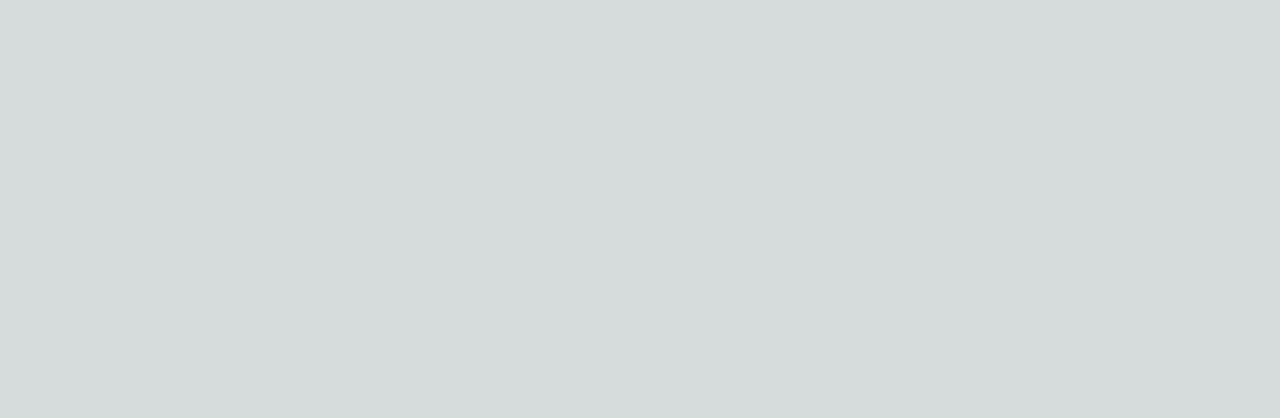
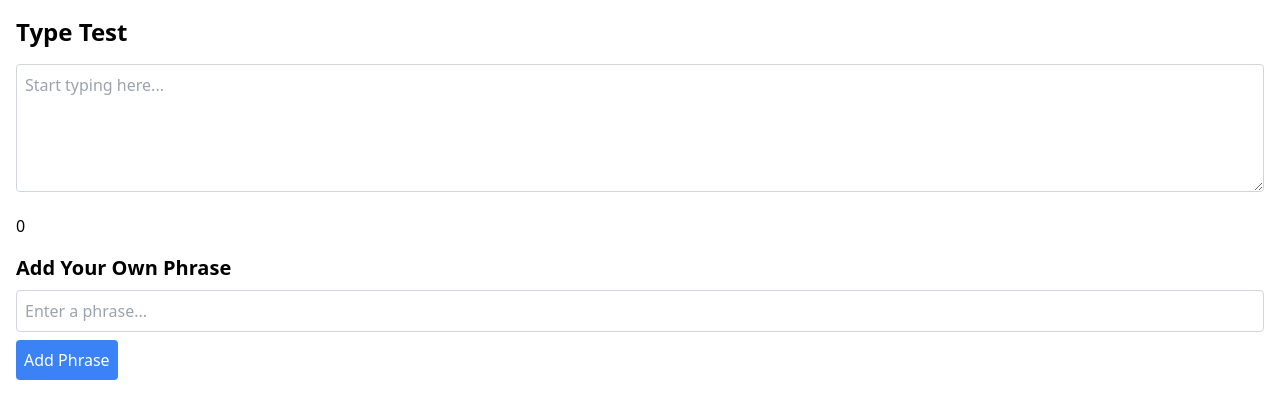
Before and after one commit to JainCK/wpm-game, a Next.js app: page / in a window 1280 px wide. Shown: the top 418 px of the page. Built offline with nearby package versions, Linux system fonts and the light colour scheme.

Commit message:
first debug and test completed

```diff
--- a/app/globals.css
+++ b/app/globals.css
@@ -1,33 +1,3 @@
 @tailwind base;
 @tailwind components;
 @tailwind utilities;
-
-:root {
-  --foreground-rgb: 0, 0, 0;
-  --background-start-rgb: 214, 219, 220;
-  --background-end-rgb: 255, 255, 255;
-}
-
-@media (prefers-color-scheme: dark) {
-  :root {
-    --foreground-rgb: 255, 255, 255;
-    --background-start-rgb: 0, 0, 0;
-    --background-end-rgb: 0, 0, 0;
-  }
-}
-
-body {
-  color: rgb(var(--foreground-rgb));
-  background: linear-gradient(
-      to bottom,
-      transparent,
-      rgb(var(--background-end-rgb))
-    )
-    rgb(var(--background-start-rgb));
-}
-
-@layer utilities {
-  .text-balance {
-    text-wrap: balance;
-  }
-}
--- a/app/layout.tsx
+++ b/app/layout.tsx
@@ -1,12 +1,10 @@
-import type { Metadata } from "next";
+"use client";
+
 import { Provider } from "react-redux";
 import { store } from "@/redux/store";
 import "./globals.css";
 
-export const metadata: Metadata = {
-  title: "Create Next App",
-  description: "Generated by create next app",
-};
+
 
 export default function RootLayout({
   children,
--- a/app/page.tsx
+++ b/app/page.tsx
@@ -1,3 +1,13 @@
+import TypingTest from "@/components/TypingTest";
+import CustomPhrase from "@/components/CustomPharse";
+
 export default function Home() {
-  return <div></div>;
+  return (
+    <div className="container mx-auto p-4">
+      <>
+        <TypingTest />
+        <CustomPhrase />
+      </>
+    </div>
+  );
 }
--- a/components/CustomPharse.tsx
+++ b/components/CustomPharse.tsx
@@ -1,3 +1,5 @@
+"use client";
+
 import { useState } from "react";
 import { useDispatch } from "react-redux";
 import { addPhrase } from "@/redux/typingSlice";
--- a/components/TypingTest.tsx
+++ b/components/TypingTest.tsx
@@ -1,3 +1,5 @@
+"use client";
+
 import { useEffect } from "react";
 import { useDispatch, useSelector } from "react-redux";
 import { AppDispatch, Rootstate } from "@/redux/store";
```
